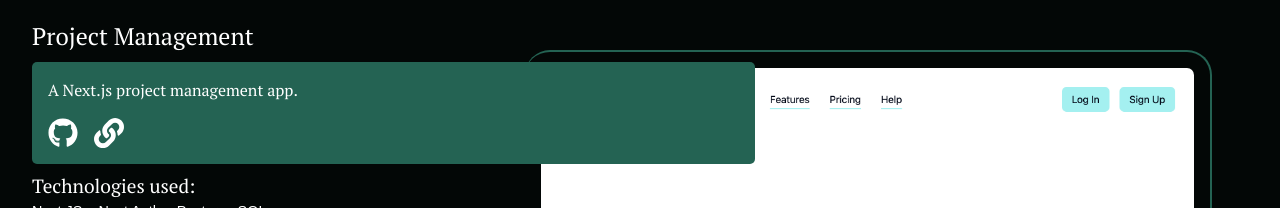
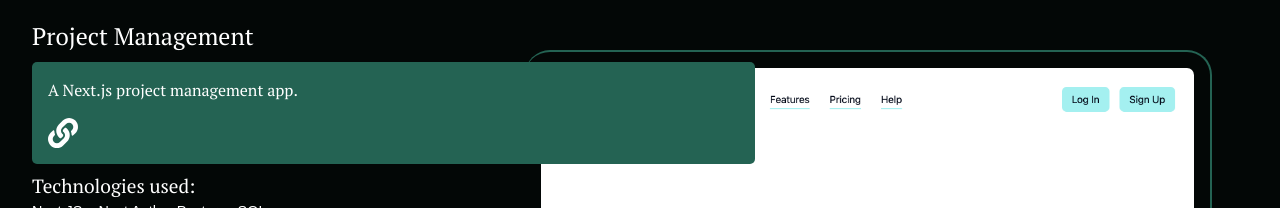
Before and after one commit to kaylalane/Portfolio, a Next.js app: page / in a window 1280 px wide. Shown: the part 951-1159 px from the top of the page. Built offline with nearby package versions, Linux system fonts and the light colour scheme; a web font is replaced by a local one.

Commit message:
Update projects

```diff
--- a/app/layout.tsx
+++ b/app/layout.tsx
@@ -14,6 +14,7 @@ export const metadata = {
   icons: {
     icon: "/icon_x16.png",
   },
+  metadataBase: new URL("https://www.kaylamarielane.com/"),
   openGraph: {
     type: "website",
     url: "https://www.kaylamarielane.com/",
@@ -25,6 +26,11 @@ export const metadata = {
         url: "/icon_x16.png",
         width: 16,
         height: 16,
+      },
+      {
+        url: "/icon_x32.png",
+        width: 32,
+        height: 32,
       },
     ],
     locale: "en-US",
--- a/components/projects.tsx
+++ b/components/projects.tsx
@@ -14,15 +14,6 @@ export default function Projects() {
           <div className="details-box">
             A Next.js project management app.
             <div className="project-links flex gap-4 mt-4">
-              <Link
-                href="https://github.com/kaylalane/my-site"
-                aria-label={"Github for Project Management"}
-                className={animations.raised_hover}
-                target="_blank"
-                rel="noreferrer"
-              >
-                <FaGithub size={30} />
-              </Link>
               <Link
                 href="https://app-management-six.vercel.app"
                 aria-label={"Link to deployed website of "}
```
